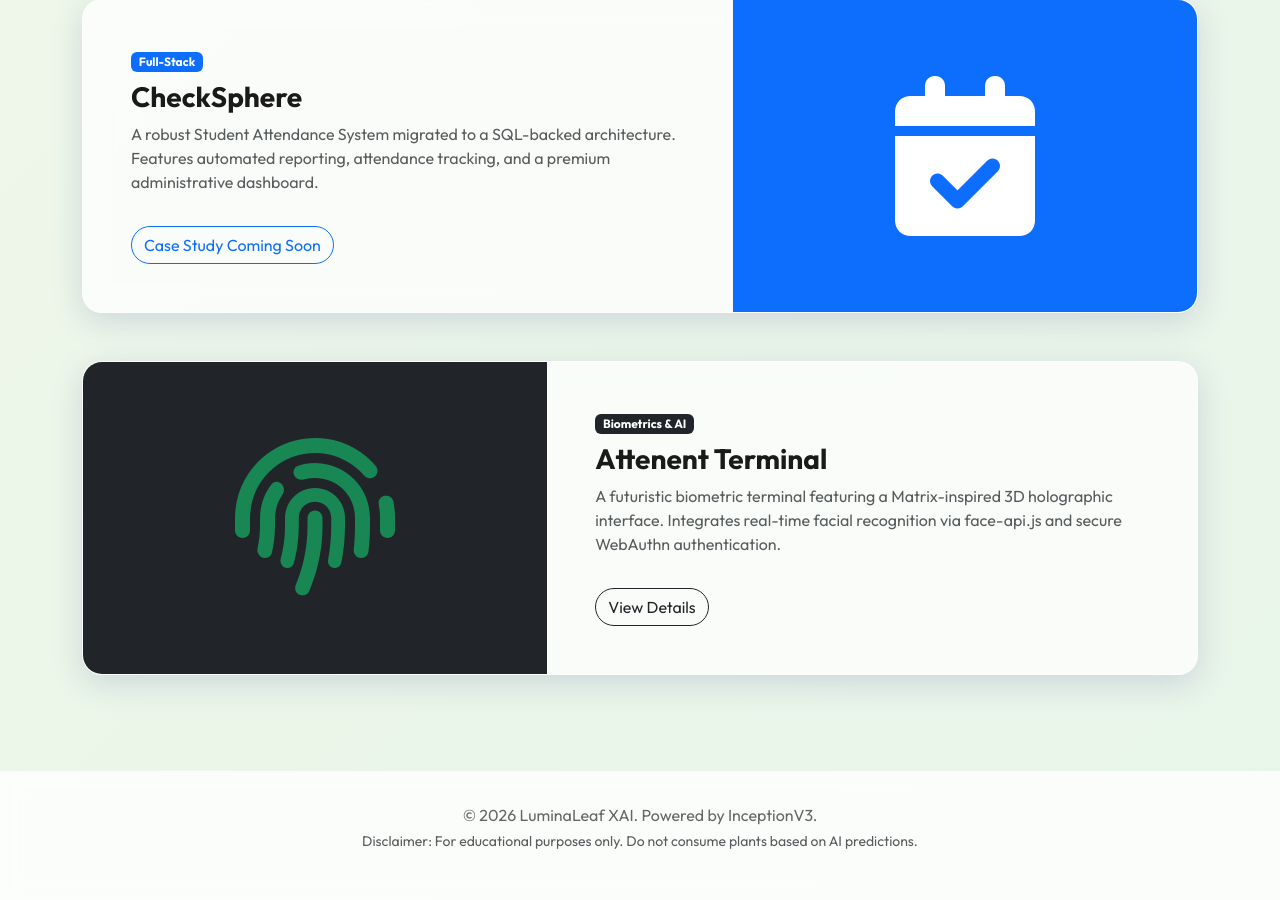
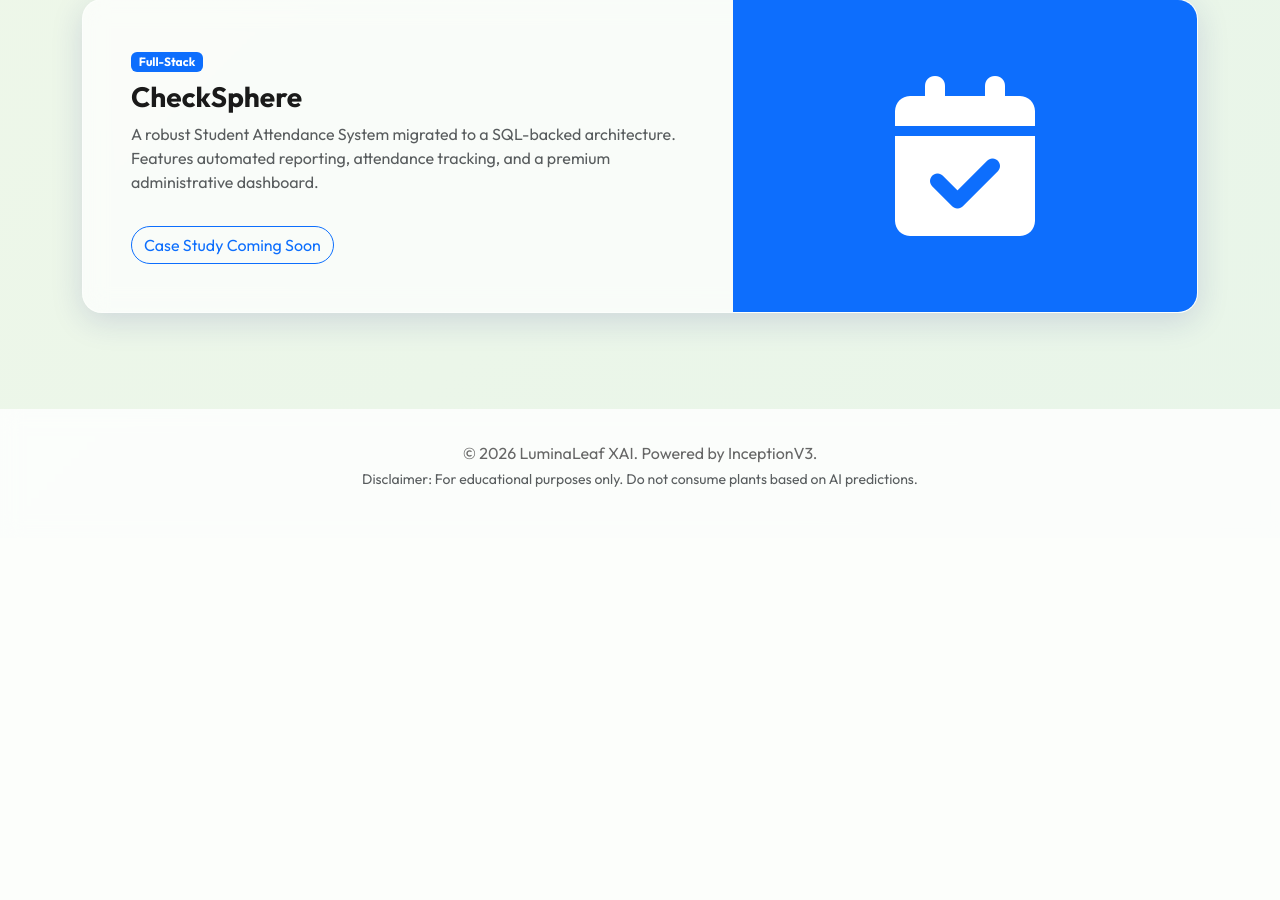
Before and after one commit to Saketh-Mattaparthi/LuminaLeaf-XAI, a Flask app: page /portfolio in a window 1280 px wide. Shown: the part 1184-2084 px from the top of the page. After the commit the page ends 1671 px from the top, so only its background shows below. Run offline with Flask 3, Linux system fonts and the light colour scheme.

Commit message:
Remove Attenent from portfolio

```diff
--- a/templates/portfolio.html
+++ b/templates/portfolio.html
@@ -90,21 +90,6 @@
             </div>
         </div>
 
-        <!-- Project 3: Attenent -->
-        <div class="glass-card overflow-hidden p-0 mb-5" data-aos="fade-right">
-            <div class="row g-0">
-                <div class="col-md-5">
-                    <div class="h-100 bg-dark d-flex align-items-center justify-content-center p-5 text-success">
-                        <i class="fa-solid fa-fingerprint fa-10x"></i>
-                    </div>
-                </div>
-                <div class="col-md-7 p-5">
-                    <span class="badge bg-dark mb-2">Biometrics & AI</span>
-                    <h3 class="fw-bold">Attenent Terminal</h3>
-                    <p class="text-muted">A futuristic biometric terminal featuring a Matrix-inspired 3D holographic interface. Integrates real-time facial recognition via face-api.js and secure WebAuthn authentication.</p>
-                    <a href="#" class="btn btn-outline-dark rounded-pill mt-3">View Details</a>
-                </div>
-            </div>
         </div>
     </div>
 </section>
```
